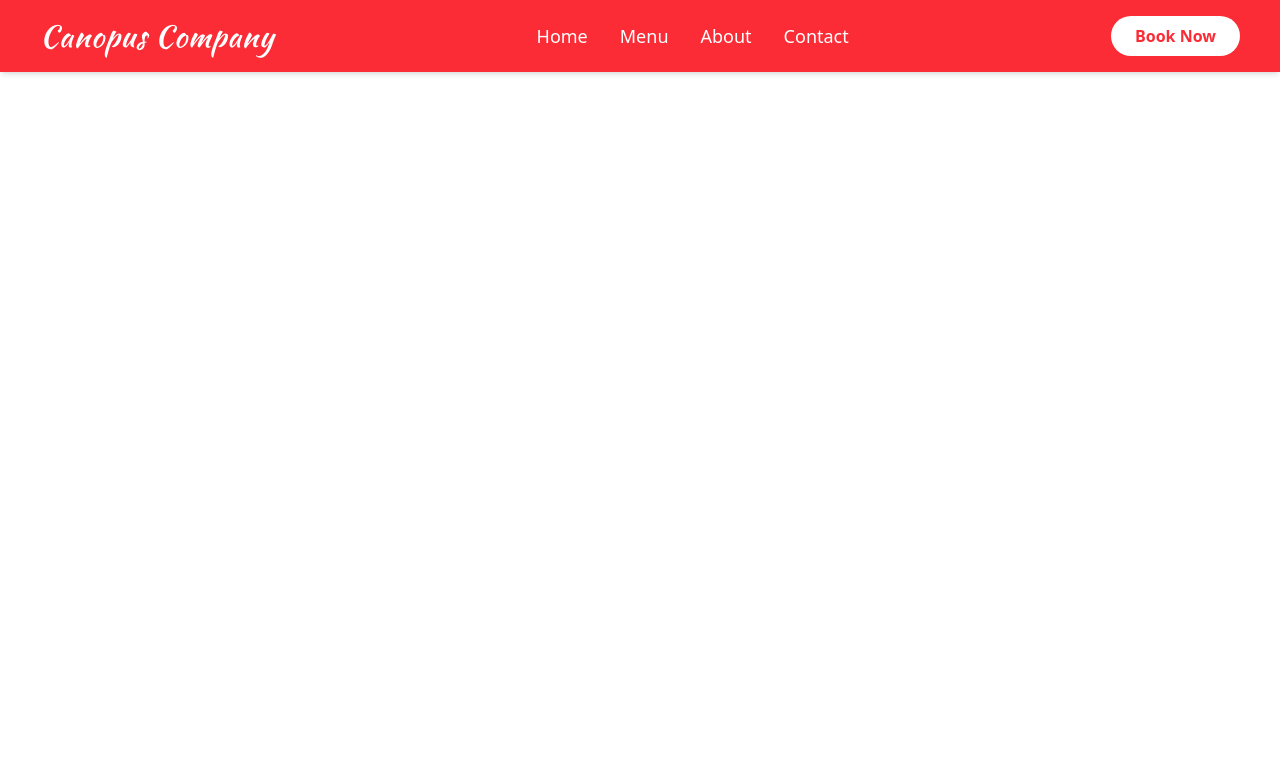
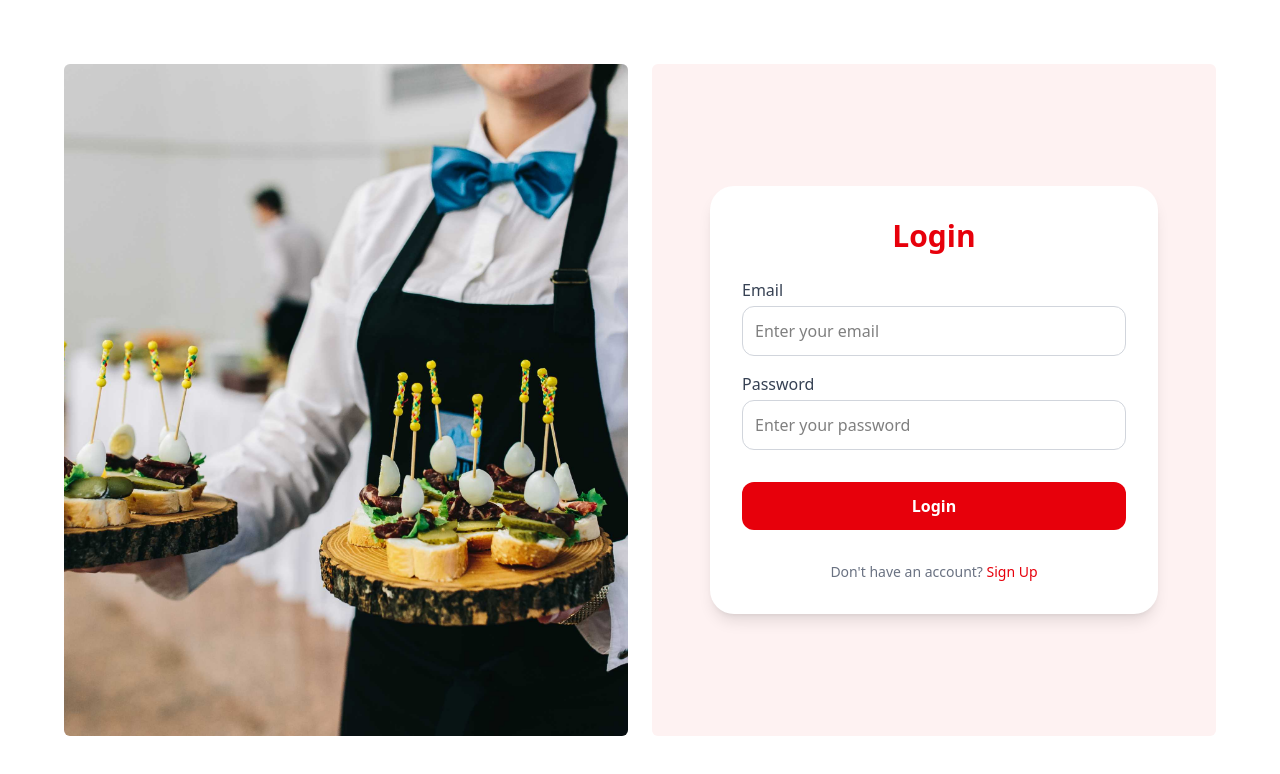
Before and after one commit to fayispachu/Catering-Web-N, a React (Vite) app in the folder client/: page /login in a window 1280 px wide. Shown: the top 774 px of the page. Built offline with nearby package versions, Linux system fonts and the light colour scheme.

Commit message:
basic login page

```diff
--- a/client/src/App.jsx
+++ b/client/src/App.jsx
@@ -3,12 +3,13 @@ import Home from "./pages/Home";
 import Beverages from "./pages/Beverages";
 import Header from "./components/Header";
 import CateringDashboard from "./pages/CateringDashboard";
+import Login from "./pages/Login";
 
 function AppWrapper() {
   const location = useLocation();
 
-  // Hide header on dashboard
-  const hideHeader = location.pathname === "/dashboard";
+  // Hide header on login and dashboard pages
+  const hideHeader = ["/login", "/dashboard"].includes(location.pathname);
 
   return (
     <>
@@ -18,6 +19,7 @@ function AppWrapper() {
         <Route path="/" element={<Home />} />
         <Route path="/beverage" element={<Beverages />} />
         <Route path="/dashboard" element={<CateringDashboard />} />
+        <Route path="/login" element={<Login />} />
       </Routes>
     </>
   );
--- /dev/null
+++ b/client/src/pages/Login.jsx
@@ -0,0 +1,76 @@
+import React, { useState } from "react";
+import loginImage from "../assets/loginimage.jpg"; // replace with your image
+
+function Login() {
+  const [email, setEmail] = useState("");
+  const [password, setPassword] = useState("");
+
+  const handleSubmit = (e) => {
+    e.preventDefault();
+    console.log("Email:", email, "Password:", password);
+  };
+
+  return (
+    <div className="min-h-screen flex flex-col md:flex-row p-4 md:p-16 gap-6">
+      {/* Left Image */}
+      <div className="md:flex-1 w-full rounded-md">
+        <img
+          src={loginImage}
+          alt="Login"
+          className="w-full h-64 md:h-full object-cover rounded-md"
+        />
+      </div>
+
+      {/* Right Form */}
+      <div className="flex-1 flex items-center justify-center bg-red-50 rounded-md">
+        <div className="w-full max-w-md p-8 bg-white rounded-3xl shadow-lg mx-2 md:mx-0">
+          <h2 className="text-3xl font-bold text-red-600 mb-6 text-center">
+            Login
+          </h2>
+
+          <form onSubmit={handleSubmit} className="flex flex-col gap-4">
+            <div className="flex flex-col">
+              <label className="mb-1 font-medium text-gray-700">Email</label>
+              <input
+                type="email"
+                value={email}
+                onChange={(e) => setEmail(e.target.value)}
+                placeholder="Enter your email"
+                className="p-3 rounded-xl border border-gray-300 focus:outline-none focus:ring-2 focus:ring-red-400 transition"
+                required
+              />
+            </div>
+
+            <div className="flex flex-col">
+              <label className="mb-1 font-medium text-gray-700">Password</label>
+              <input
+                type="password"
+                value={password}
+                onChange={(e) => setPassword(e.target.value)}
+                placeholder="Enter your password"
+                className="p-3 rounded-xl border border-gray-300 focus:outline-none focus:ring-2 focus:ring-red-400 transition"
+                required
+              />
+            </div>
+
+            <button
+              type="submit"
+              className="mt-4 w-full bg-red-600 text-white py-3 rounded-xl hover:bg-red-700 transition font-semibold"
+            >
+              Login
+            </button>
+
+            <p className="mt-4 text-sm text-center text-gray-500">
+              Don't have an account?{" "}
+              <span className="text-red-600 hover:underline cursor-pointer">
+                Sign Up
+              </span>
+            </p>
+          </form>
+        </div>
+      </div>
+    </div>
+  );
+}
+
+export default Login;
```
Also changed, not shown: client/src/assets/loginimage.jpg (added).
